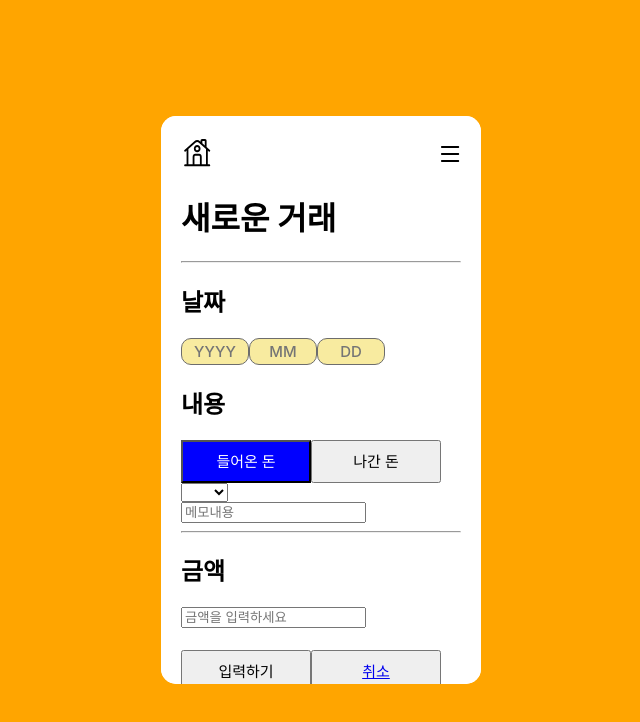
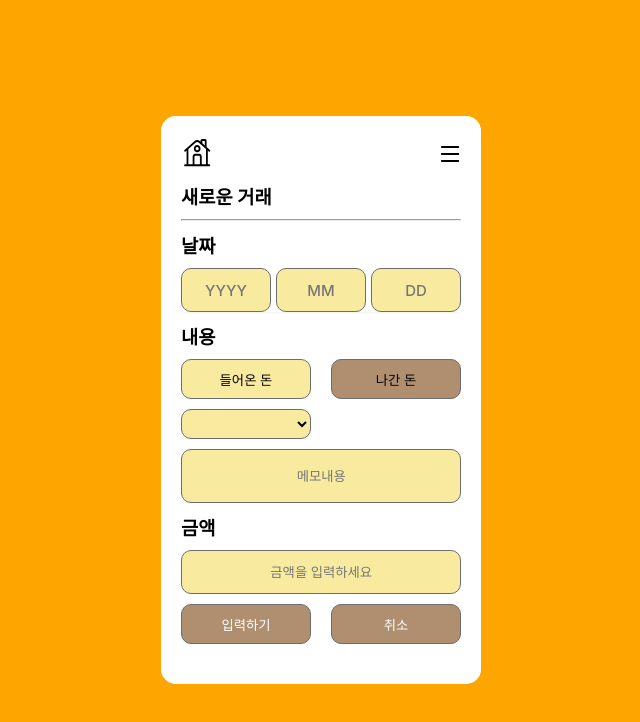
Before and after one commit to Kwon9302/AccountBook, a Vue app: page / in a window 1280 px wide. Shown: the top 722 px of the page, without its empty margins (319-959 px from the left). Built offline with nearby package versions, Linux system fonts and the light colour scheme; data requests are answered from the project's data file.

Commit message:
HomeView CSS -ing2

```diff
--- a/src/asset/layout.css
+++ b/src/asset/layout.css
@@ -28,6 +28,7 @@ body {
   overflow: hidden;
   border-radius: 15px;
 }
+
 .navbar {
   display: flex;
   flex-direction: column;
--- a/src/components/HomeView.vue
+++ b/src/components/HomeView.vue
@@ -3,15 +3,15 @@
     <div>
         <div>
             <div>
-                <h1>새로운 거래</h1>
+                <h3>새로운 거래</h3>
                 <hr />
             </div>
             <!-- 날짜 입력 -->
             <form @submit.prevent="handleSubmit">
-                <div>
-                    <h2>날짜</h2>
-                    <div>
-                        <span id="dateInput">
+
+                    <h3>날짜</h3>
+
+                        <div class="dateInput">
                             <input
                                 type="number"
                                 v-model="year"
@@ -30,39 +30,38 @@
                                 placeholder="DD"
                                 required
                             />
-                        </span>
-                    </div>
-                </div>
+                        </div>
+
 
                 <!-- 내용(입출금 선택) -->
-                <div id="content">
-                    <h2>내용</h2>
-                    <div>
+
+                    <h3>내용</h3>
+                    <div class="selectInOut">
                         <button
                             type="button"
                             @click="selectDeposit"
-                            :class="{ active: isDeposit }"
+                            :class="{ active: isDeposit}"
                         >
                             들어온 돈
                         </button>
                         <button
                             type="button"
                             @click="selectWithdraw"
-                            :class="{ active: !isDeposit }"
+                            :class="{ active: !isDeposit}"
                         >
                             나간 돈
                         </button>
                     </div>
                     <!-- 숨겨진 select 박스 -->
                     <div>
-                        <select v-if="isDeposit" v-model="category">
+                        <select v-if="isDeposit" v-model="category" class="dropdown">
                             <option value="월급">월급</option>
                             <option value="용돈">용돈</option>
                             <option value="구걸">구걸</option>
                         </select>
                     </div>
                     <div>
-                        <select v-if="!isDeposit" v-model="category">
+                        <select v-if="!isDeposit" v-model="category" class="dropdown">
                             <option value="공과금">공과금</option>
                             <option value="병원비">병원비</option>
                             <option value="식비">식비</option>
@@ -71,34 +70,36 @@
                     <!-- 내용입력 -->
                     <div>
                         <input
+                        class="memo"
                             type="textarea"
                             v-model="memo"
                             placeholder="메모내용"
                         />
                     </div>
-                </div>
-                <hr />
-                <div>
-                    <h2>금액</h2>
+
+                <!-- <hr /> -->
+
+                    <h3>금액</h3>
+                    <div>
                     <input
+                    class="inputMoney"
                         type="number"
                         v-model="amount"
                         placeholder="금액을 입력하세요"
+                        required
                     />
                 </div>
-                <div>
-                    <h1></h1>
+                <div class="submitCancel">
                     <button type="submit">입력하기</button>
-                    <button type="button" @click="resetForm">
-                        <router-link to="/list" @click.native="resetForm">
+                    <button type="button" @click="resetForm" class="cancel-link">
+                        <!-- <router-link to="/list" @click.native="resetForm" class="cancel-link"> -->
                             취소
-                        </router-link>
+                        <!-- </router-link> -->
                     </button>
                 </div>
                 <!-- 링크 x -->
                 <!-- <button type="button" @click="resetForm">취소</button> -->
             </form>
-            <hr />
         </div>
     </div>
 </template>
@@ -114,7 +115,7 @@ const day = ref("");
 const amount = ref("");
 const memo = ref("");
 const category = ref("");
-const isDeposit = ref(true);
+const isDeposit = ref(null);
 
 const newAmount = computed((amount) => {
     return amount.toLocalString();
@@ -180,34 +181,36 @@ const resetForm = () => {
 </script>
 
 <style>
-button.active {
-    background-color: blue; /* 활성 상태 스타일 */
-    color: white;
-}
-input::-webkit-outer-spin-button,
-input::-webkit-inner-spin-button {
-    -webkit-appearance: none;
-    margin: 0;
+/* 새로운거래 , 날짜, 내용, 금액 글자 margin값 적용 */
+h3{
+    margin-bottom: 10px;
+    margin-top: 10px;
 }
 
-#dataInput {
-    width: 90px;
-    height: 48px;
-    padding: 12px 16px;
+/* input태그, button 태그 일괄 적용 CSS */
+input, button,select {
+    border: 1.090000033378601px solid #6d6d6d;
+    border-radius: 10px;
+    background-color: #f8eba0;
+    text-align: center;
+    border-radius: 10px;
+}
 
-    background: #f8eba0;
+/* 날짜 기입 CSS */
+.dateInput {
 
-    border: 1px solid #6d6d6d;
-    border-radius: 10px;
-
+    display: flex;
+    justify-content:space-between;  /* 간격 유지 */
     box-shadow: 0px 1px 2px rgba(0, 0, 0, 0.05);
 }
-#dateInput input {
-    width: 62px;
-    height: 23px;
 
+/* input 태그 안쪽 CSS */
+.dateInput input {
+    width: 30%;
+    height: 40px;
+    /* padding: 5px; */
     border: 1px solid #6d6d6d;
-    border-radius: 10px;
+
     background-color: #f8eba0;
     font-family: Inter;
     font-style: normal;
@@ -215,48 +218,22 @@ input::-webkit-inner-spin-button {
     font-size: 15px;
     line-height: 1.5;
     text-align: center;
-
     color: black;
 }
 
-/* .inoutMoney 버튼 스타일 */
-.inoutMoney {
+/* 들어온돈 나간돈 CSS */
+.selectInOut {
+    display: flex;
+    justify-content:space-between;
+    margin-bottom: 10px;
+}
+.selectInOut button{
     width: 130px;
-    height: 43px;
-    font-family: Inter;
-    font-style: normal;
-    font-weight: 500;
-    font-size: 15px;
-    line-height: 1.4;
-    text-align: center;
-    background-color: #f8eba0;
+    height: 40px;
 }
 
-/* .inoutMoney 버튼의 frame 스타일 */
-/* .inoutMoney {
-    width: 130px;
-    height: 43px;
-} */
 
-/* 확인 및 취소 버튼 스타일 */
-button[type="submit"],
-button[type="button"] {
-    width: 130px;
-    height: 43px;
-    font-family: Inter;
-    font-style: normal;
-    font-weight: 500;
-    font-size: 15px;
-    line-height: 1.4;
-    text-align: center;
-}
-
-.memo {
-    width: 280px;
-    height: 48px;
-    padding: 12px 16px;
-    background-color: #f8eba0;
-}
+/* 카테고리 선택 CSS */
 .dropdown {
     /* 04 Dropdown (frame) */
     width: 130px;
@@ -266,6 +243,71 @@ button[type="button"] {
     background: #f8eba0;
 
     border: 1px solid #6d6d6d;
-    border-radius: 10px;
+
+    margin-bottom: 10px;
 }
+
+/* 메모내용 CSS */
+.memo {
+    width: 98%;
+    display: flex;
+    justify-content:flex;
+    height: 50px;
+    /* padding: 12px 16px; */
+    background-color: #f8eba0;
+
+}
+
+/* 금액입력 버튼 CSS */
+.inputMoney {
+    width: 98%;
+    height: 40px;
+    /* flex: 1; */
+    min-width: 50px;
+    font-family: Inter;
+    font-style: normal;
+    font-weight: 500;
+    /* font-size: 15px; */
+    line-height: 1.4;
+    text-align: center;
+    background-color: #f8eba0;
+    margin-bottom: 10px;
+}
+
+
+/* 확인 및 취소 버튼 CSS */
+.submitCancel {
+    display: flex;
+    justify-content:space-between;
+
+
+}
+.submitCancel button {
+    width: 130px;
+    height: 40px;
+    background-color:#af8f6f ;
+    color: white;
+    padding: 10px 20px;
+    cursor: pointer;
+}
+
+/* 들어온돈 나간돈 활성 CSS */
+button.active {
+    background-color: #af8f6f; /* 활성 상태 CSS */
+    color: black;
+}
+
+/* input type="number" 화살표 제거 */
+input::-webkit-outer-spin-button,
+input::-webkit-inner-spin-button {
+    -webkit-appearance: none;
+    margin: 0;
+}
+
+.cancel-link,
+.cancel-link:visited {
+    text-decoration: none; /* 방문한 링크와 방문하지 않은 링크의 밑줄 제거 */
+    color: white; /* 링크의 색상 변경 */
+}
+
 </style>
```
Also changed, not shown: 1 other file (tests, documents, lock files or other folders).
